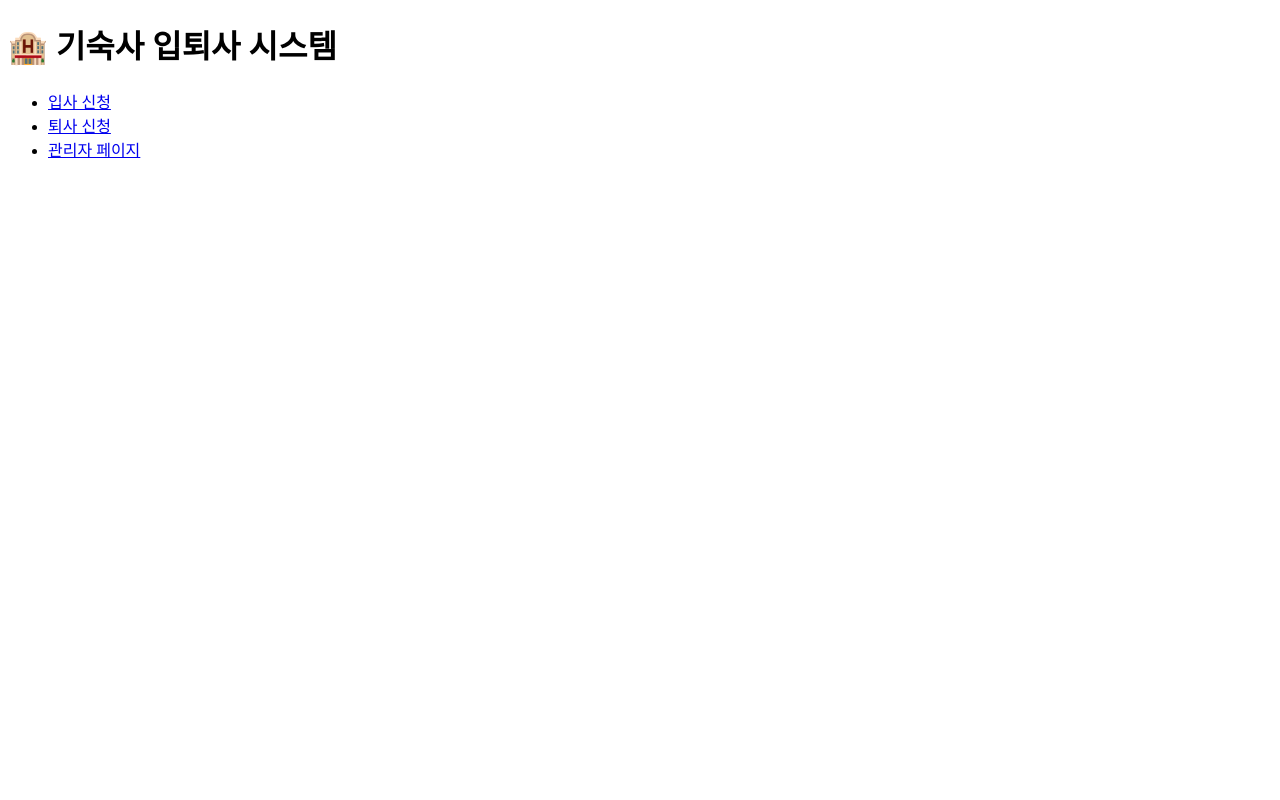
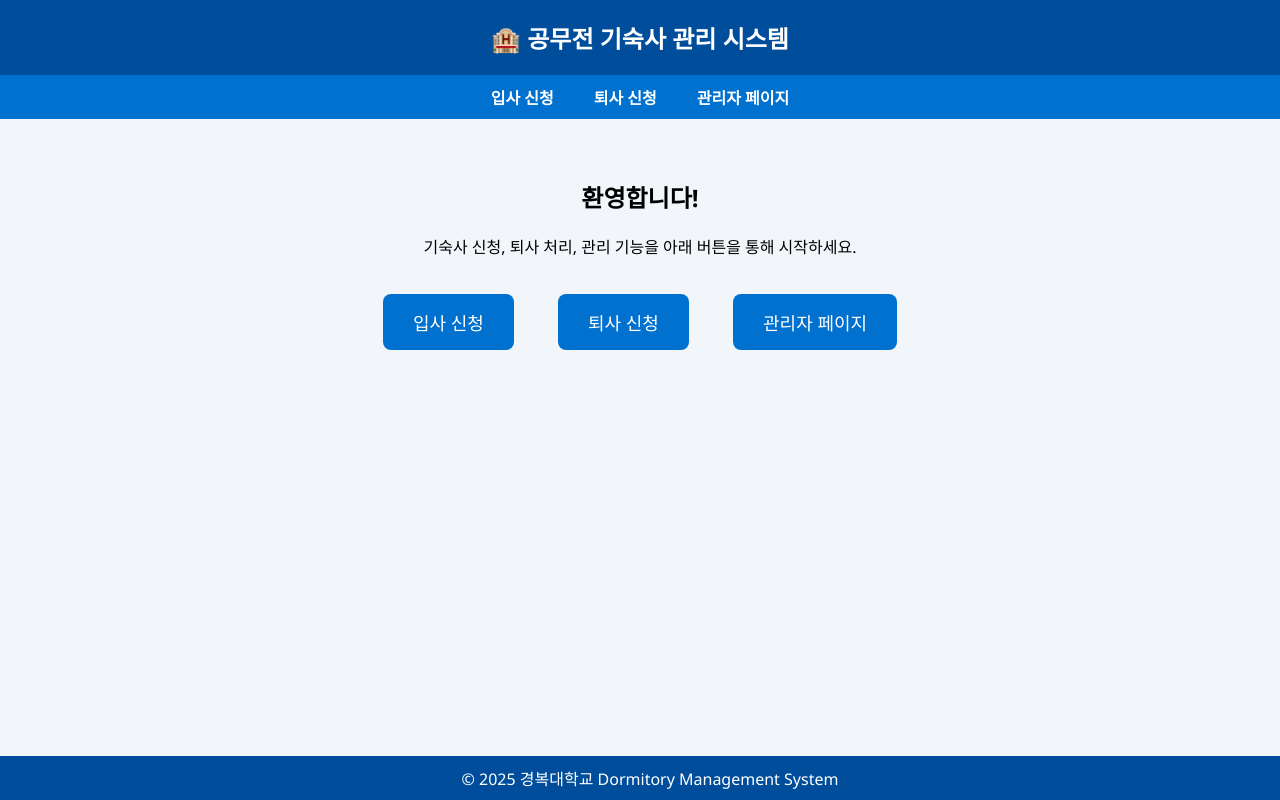
Before and after one commit to kbu922/campus-dormitory, a Flask app: template templates/main.html in a window 1280 px wide. Run offline with Flask 3, Linux system fonts and the light colour scheme; the template is opened without the code that fills it, so the values that code supplies are empty.

Commit message:
Update main.html

```diff
--- a/templates/main.html
+++ b/templates/main.html
@@ -1,16 +1,97 @@
-<!-- templates/main.html -->
 <!DOCTYPE html>
 <html lang="ko">
 <head>
     <meta charset="UTF-8">
-    <title>기숙사 시스템 메인</title>
+    <title>기숙사 입퇴사 시스템</title>
+    <meta name="viewport" content="width=device-width, initial-scale=1">
+    <style>
+        body {
+            margin: 0;
+            font-family: 'Segoe UI', sans-serif;
+            background-color: #f2f6fb;
+        }
+
+        header {
+            background-color: #004e9b; /* 경복대학교 포털과 유사한 파란색 */
+            color: white;
+            padding: 20px;
+            text-align: center;
+            font-size: 24px;
+            font-weight: bold;
+        }
+
+        nav {
+            display: flex;
+            justify-content: center;
+            background-color: #0071ce;
+            padding: 10px 0;
+        }
+
+        nav a {
+            color: white;
+            margin: 0 20px;
+            text-decoration: none;
+            font-weight: bold;
+        }
+
+        nav a:hover {
+            text-decoration: underline;
+        }
+
+        main {
+            padding: 40px;
+            text-align: center;
+        }
+
+        footer {
+            background-color: #004e9b;
+            color: white;
+            text-align: center;
+            padding: 10px;
+            position: fixed;
+            width: 100%;
+            bottom: 0;
+        }
+
+        .button {
+            display: inline-block;
+            background-color: #0071ce;
+            color: white;
+            padding: 15px 30px;
+            margin: 20px;
+            text-decoration: none;
+            font-size: 18px;
+            border-radius: 8px;
+        }
+
+        .button:hover {
+            background-color: #005fa3;
+        }
+    </style>
 </head>
 <body>
-    <h1>🏨 기숙사 입퇴사 시스템</h1>
-    <ul>
-        <li><a href="/checkin">입사 신청</a></li>
-        <li><a href="/checkout">퇴사 신청</a></li>
-        <li><a href="/admin">관리자 페이지</a></li>
-    </ul>
+
+<header>
+    🏨 공무전 기숙사 관리 시스템
+</header>
+
+<nav>
+    <a href="/checkin">입사 신청</a>
+    <a href="/checkout">퇴사 신청</a>
+    <a href="/admin">관리자 페이지</a>
+</nav>
+
+<main>
+    <h2>환영합니다!</h2>
+    <p>기숙사 신청, 퇴사 처리, 관리 기능을 아래 버튼을 통해 시작하세요.</p>
+    <a href="/checkin" class="button">입사 신청</a>
+    <a href="/checkout" class="button">퇴사 신청</a>
+    <a href="/admin" class="button">관리자 페이지</a>
+</main>
+
+<footer>
+    &copy; 2025 경복대학교 Dormitory Management System
+</footer>
+
 </body>
 </html>
```
